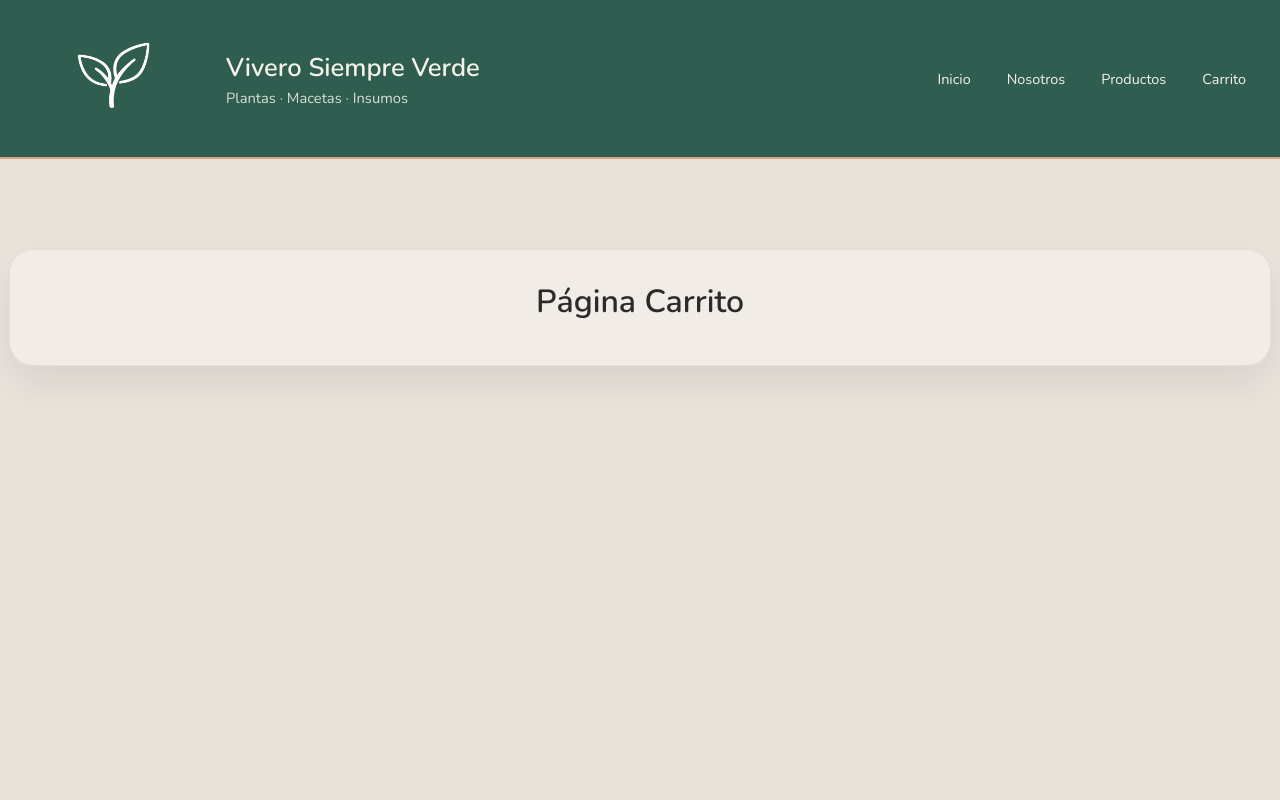
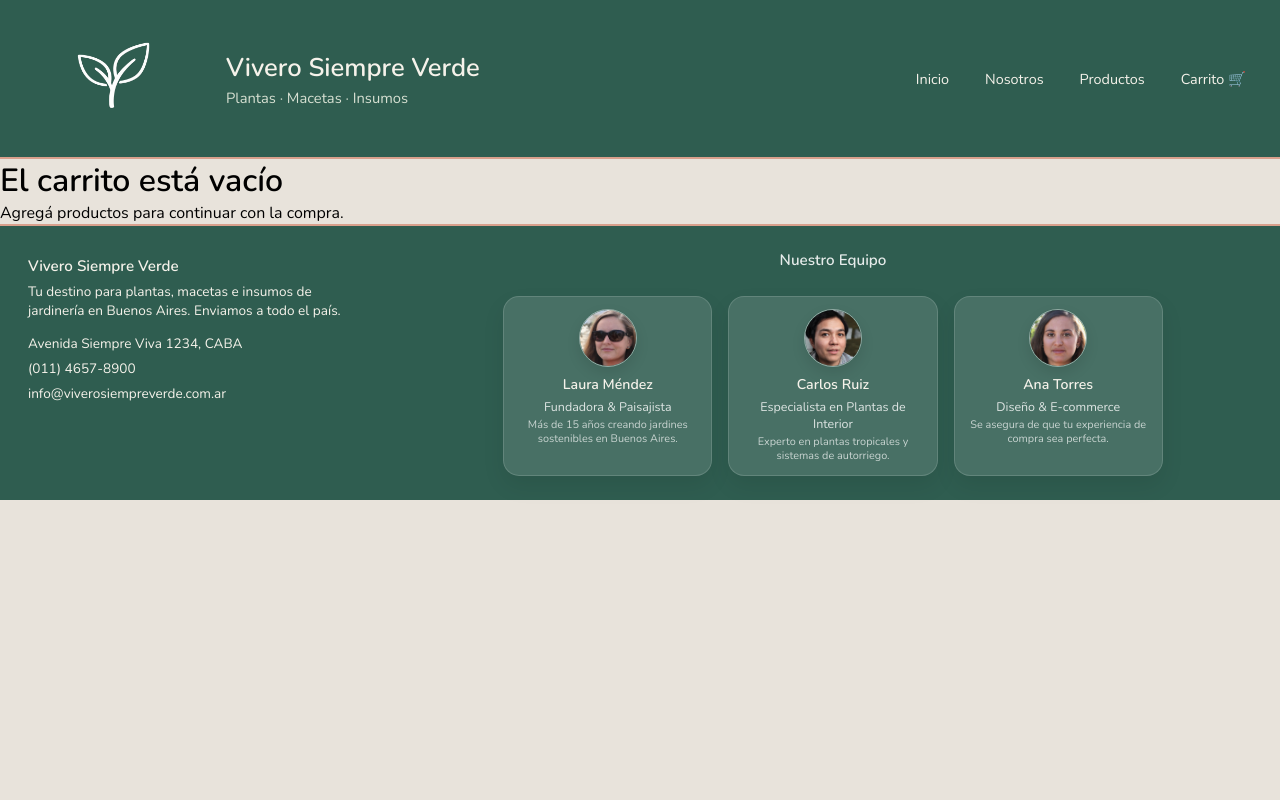
Before and after one commit to TynchoARG/Talento-Tech-ReactJS-Proyecto_final_vivero, a React (Vite) app: page /carrito in a window 1280 px wide. Shown: the top 800 px of the page. Built offline with nearby package versions, Linux system fonts and the light colour scheme.

Commit message:
Agregando el Cart Context

```diff
--- a/src/App.jsx
+++ b/src/App.jsx
@@ -6,6 +6,7 @@ import ProductosPage from './Pages/ProductosPage';
 import CarritoPage from './Pages/CarritoPage';
 import ProductoDetalle from './Pages/ProductoDetalle';
 import NosotrosPage from './Pages/NosotrosPage';
+import Cart from './assets/componentes/Cart/Cart';
 
 function App() {
  return (
@@ -13,7 +14,7 @@ function App() {
         <Route element={<Layout/>}>
             <Route path='/' element={<Home />} />
             <Route path='/productos' element={<ProductosPage/>} />
-            <Route path='/carrito' element={<CarritoPage Mensaje='Productos del carrito' />} />
+            <Route path='/carrito' element={<Cart/>}/>
             <Route path='/producto/:id' element={<ProductoDetalle/>} />
             <Route path='/nosotros' element={<NosotrosPage/>} />
         </Route>
--- /dev/null
+++ b/src/Context/CartContext.jsx
@@ -0,0 +1,57 @@
+import { useState, useContext, createContext } from "react";
+
+export const CartContext = createContext();
+
+//Creamos un Custom Hook
+export const useCart = () => {
+  const context = useContext(CartContext);
+  if (!context) {
+    //Este es un mensaje de error para el desarrollador
+    throw new Error("useCart debe ser usado dentro de un CartProvider");
+  }
+  return context;
+};
+
+//Creamos el CartProvider (el cerebro de todo)
+export const CartProvider = ({ children }) => {
+  const [cart, setCart] = useState([]); //El carrito arranca vacío.
+
+  //Creamos las funciones que manejan el carrito
+
+  //Agregar al Carrito
+  const addToCart = (product, quantity) => {
+    const itemInCart = cart.find((item) => item.id === product.id);
+    if (itemInCart) {
+      const updatedCart = cart.map((item) =>
+        item.id === product.id
+          ? { ...item, quantity: item.quantity + quantity }
+          : item,
+      );
+      setCart(updatedCart);
+    } else {
+      setCart((prevCart) => [...prevCart, { ...product, quantity }]);
+    }
+  };
+
+  //Vaciar el carrito
+  const cleanCart = () => {
+    setCart([]);
+  };
+
+  //Cantidad en el carrito
+  //Recorre el carrito y suma las cantidades. Muestra el número de productos en un icono
+  const getCartQuantity = () => {
+    return cart.reduce((acc, item) => acc + item.quantity, 0);
+  };
+
+  //Precio total del carrito
+  const getCartTotal = () => {
+    return cart.reduce((acc, item) => acc + item.precio * item.quantity, 0);
+  };
+
+  return (
+    <CartContext.Provider value={{ cart, addToCart, cleanCart, getCartQuantity, getCartTotal }}>
+      {children}
+    </CartContext.Provider>
+  );
+};
--- /dev/null
+++ b/src/assets/componentes/Cart/Cart.jsx
@@ -0,0 +1,36 @@
+import { useCart } from "../../../Context/CartContext";
+
+const Cart = () => {
+  //Obtenemos el estado "cart" y las funciones que necesitemos del contexto
+  const { cart, clearCart, getCartTotal } = useCart();
+
+  // Si el carrito está vacío, mostramos un mensaje
+  if (cart.length === 0) {
+    return (
+      <div>
+        <h1>El carrito está vacío</h1>
+        <p>Agregá productos para continuar con la compra.</p>
+      </div>
+    );
+  }
+
+  //Si hay productos, los mostramos
+  return (
+    <div>
+      <h1>Carrito de Compras</h1>
+      {cart.map((item) => (
+        <div key={item.id} classname="cart-item">
+          <h4>{item.nombre}</h4>
+          <p>Cantidad: {item.quantity}</p>
+          <p>Precio unitario: ${item.precio}</p>
+          <p>Subtotal: ${item.precio * item.quantity}</p>
+        </div>
+      ))}
+      <hr />
+      <h3>Total a pagar: ${getCartTotal()}</h3>
+      <button onClick={clearCart}>Vaciar Carrito</button>
+    </div>
+  );
+};
+
+export default Cart;
--- a/src/assets/componentes/Navbar/Navbar.jsx
+++ b/src/assets/componentes/Navbar/Navbar.jsx
@@ -3,15 +3,20 @@
 
 import { Link } from 'react-router-dom';
 import Styles from './Navbar.module.css';
+import { useCart } from '../../../Context/CartContext';
 
 function Navbar () {
+// Usamos el hook personalizado para acceder a la función.
+    const { getCartQuantity } = useCart();
+    const totalItems = getCartQuantity();
+
     return(
         <nav className={Styles.Navbar}>
             <ul className={Styles.ul}>
                 <li><Link to="/">Inicio</Link></li>
                 <li><Link to="/nosotros">Nosotros</Link></li>
                 <li><Link to="/productos">Productos</Link></li>
-                <li><Link to="/carrito">Carrito</Link></li>
+                <li><Link to="/carrito">Carrito 🛒 {totalItems > 0 && <span>totalItems</span>} </Link></li>
             </ul>
         </nav>
     );
--- a/src/assets/componentes/Productos/Item.jsx
+++ b/src/assets/componentes/Productos/Item.jsx
@@ -3,10 +3,15 @@
 // Recibe los nombres
 
 import { useState } from "react";
+import { useCart } from "../../../Context/CartContext";
 import styles from './Productos.module.css';
 import { Link } from "react-router-dom";
 
 function Item ({id, nombre, imagen, precio}) {
+
+    const producto = {id, nombre, imagen, precio};
+
+    const [cantidad, setCantidad] = useState(0);
 
     const [esFavorito, setEsFavorito] = useState(false)
 
@@ -16,6 +21,14 @@ function Item ({id, nombre, imagen, precio}) {
 
     const MarcarComoFavorito = () => {
             setEsFavorito(!esFavorito)
+    };
+
+//Lógica del carrito
+    const { addToCart } = useCart(); //Esta es la función del contexto
+
+    const handleAddToCart = () => {
+        addToCart(producto, cantidad);
+        alert('Agregaste ${cantidad} unidades de ${nombre} al carrito.');
     };
 
     return (
@@ -33,7 +46,7 @@ function Item ({id, nombre, imagen, precio}) {
             <div className={styles.actions}>
                 <Link to={`/producto/${id}`} className={styles.btn_detalles}>Detalles </Link>
 
-                <button className={styles.btn_agregar} onClick={AgregarClick}>Agregar al carrito</button>
+                <button className={styles.btn_agregar} onClick={handleAddToCart}>Agregar {cantidad} al carrito</button>
             </div>
         </div>
     )
--- a/src/main.jsx
+++ b/src/main.jsx
@@ -2,9 +2,12 @@ import { BrowserRouter } from 'react-router-dom';
 import ReactDOM from 'react-dom/client';
 import './index.css';
 import App from './App.jsx';
+import { CartProvider } from './Context/CartContext.jsx';
 
 ReactDOM.createRoot(document.getElementById('root')).render(
   <BrowserRouter>
-    <App />
+    <CartProvider>
+      <App />
+    </CartProvider>
   </BrowserRouter>
 )
```
